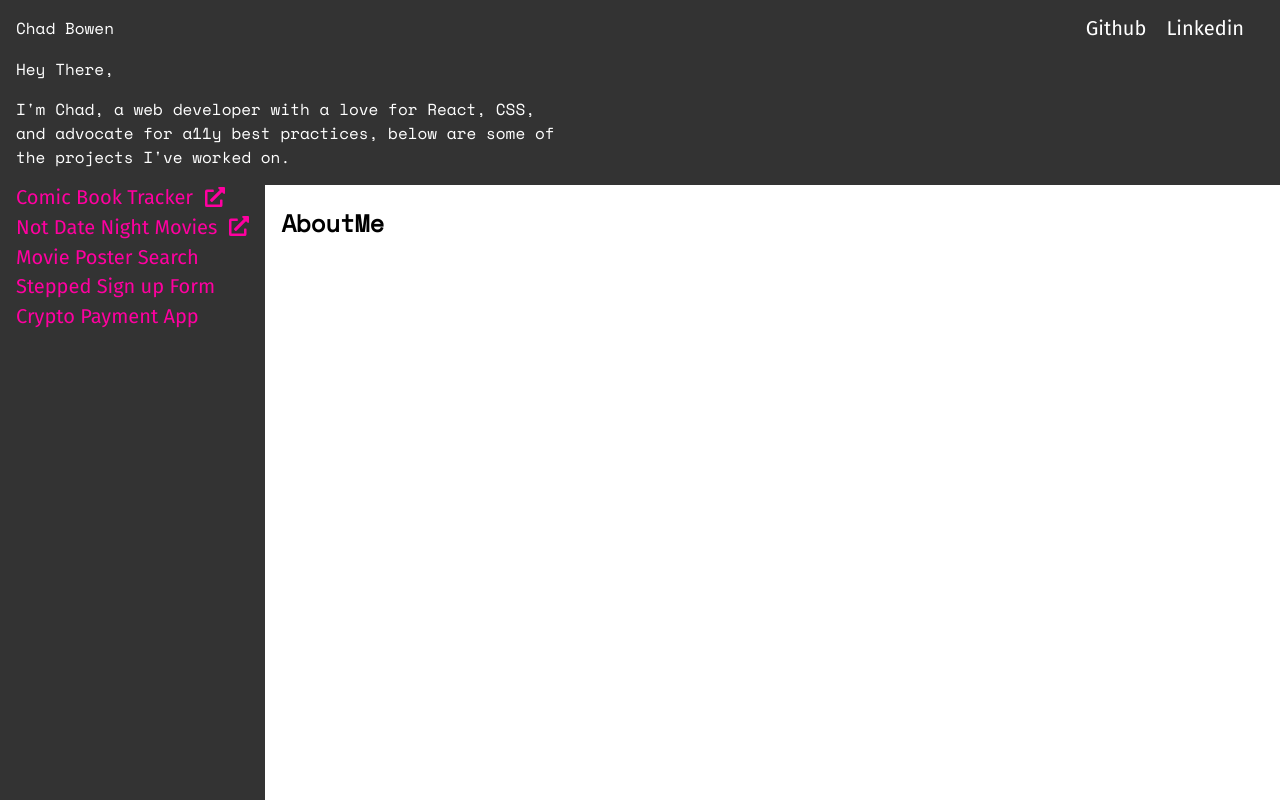
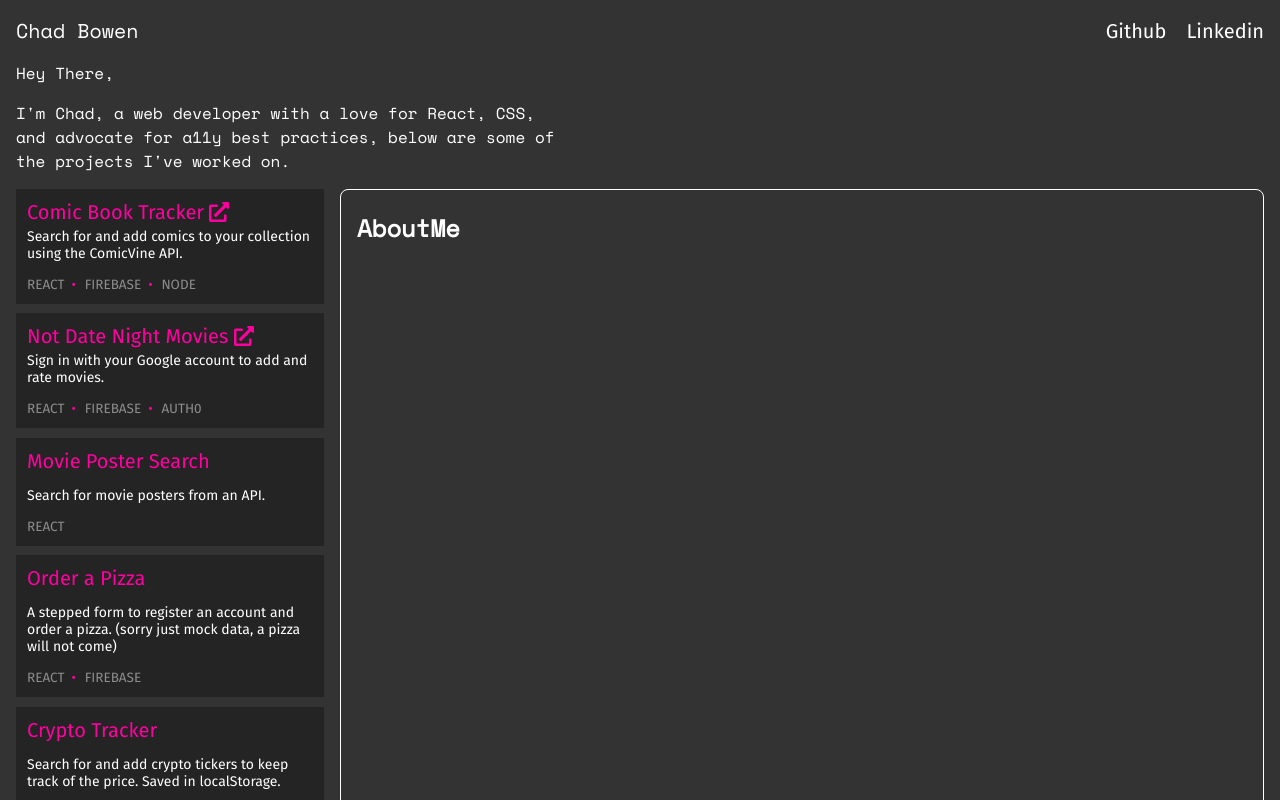
Before and after one commit to Chadbowen248/new-portfolio, a React (Create React App) app: page / in a window 1280 px wide. Shown: the top 800 px of the page. Built offline with nearby package versions, Linux system fonts and the light colour scheme.

Commit message:
mobile and desktop style done

```diff
--- a/src/App.js
+++ b/src/App.js
@@ -17,31 +17,36 @@ const App = () => {
     {
       linkText: 'Comic Book Tracker',
       link:  'https://comic-app-one.herokuapp.com/',
-      madeWith: 'React, Firebase',
+      madeWith: ['React', 'Firebase', 'Node'],
+      description: 'Search for and add comics to your collection using the ComicVine API.',
       external: true
     },
     {
       linkText: 'Not Date Night Movies',
       link:  'https://movie-app-one.herokuapp.com/',
-      madeWith: 'React, Firebase',
+      madeWith: ['React', 'Firebase', 'Auth0'],
+      description: 'Sign in with your Google account to add and rate movies.',
       external: true
     },
     {
       linkText: 'Movie Poster Search',
       link:  '/moviePosterSearch',
-      madeWith: 'React, Firebase',
+      madeWith: ['React'],
+      description: 'Search for movie posters from an API.',
       external: false
     },
     {
-      linkText: 'Stepped Sign up Form',
+      linkText: 'Order a Pizza',
       link:  '/steppedSignUpForm',
-      madeWith: 'React, Firebase',
+      madeWith: ['React', 'Firebase'],
+      description: 'A stepped form to register an account and order a pizza. (sorry just mock data, a pizza will not come)',
       external: false
     },
     {
-      linkText: 'Crypto Payment App',
+      linkText: 'Crypto Tracker',
       link:  '/cryptoPaymentApp',
-      madeWith: 'React, Firebase',
+      madeWith: ['React', 'local storage'],
+      description: 'Search for and add crypto tickers to keep track of the price. Saved in localStorage.',
       external: false
     },
   ]
--- a/src/Components/ProjectLink.js
+++ b/src/Components/ProjectLink.js
@@ -3,16 +3,21 @@ import { FontAwesomeIcon } from "@fortawesome/react-fontawesome";
 
 const LinkorAnchorTag = ({link, external, children}) => {
     return external ? <a href={link} className="projects__link">{children}
-    {external && <FontAwesomeIcon icon={['fas', 'external-link-alt']} />}</a> :
+    </a> :
     <Link to={link} className="projects__link">{children}</Link>
 }
 
-const ProjectLink = ({linkText, link, madeWith, external}) => {
+const ProjectLink = ({linkText, link, madeWith, external, description}) => {
     return <li>
-                <LinkorAnchorTag link={link} external={external}>
-                    {/* more stuff goes here */}
-                    {linkText}
-                </LinkorAnchorTag>
+            <LinkorAnchorTag link={link} external={external}>
+                <div className="projects__item">
+                    {linkText} {external && <FontAwesomeIcon icon={['fas', 'external-link-alt']} />}
+                    <p className="projects__description">{description}</p>
+                    <ul className="projects__made-with-list">
+                        {madeWith.map((item, index) => <li className="projects__made-with-list-item" key={index}>{item}</li>)}
+                    </ul>
+                </div>
+            </LinkorAnchorTag>
            </li>
  }
 
--- a/src/index.css
+++ b/src/index.css
@@ -8,8 +8,14 @@
   src: url("./Fonts/FiraSans-Regular.ttf") format("truetype");
 }
 
+* {
+  box-sizing: border-box;
+}
+
 :root {
   --dark: rgba(0, 0, 0, 0.8);
+  --darker: #252424;
+  --gray: #8d8d8d;
   --pink: #ff00a0;
   --white: rgb(255, 255, 255);
 }
@@ -22,10 +28,16 @@ header,
   padding-right: 1em;
 }
 
+.about-me {
+  margin-left: 1em;
+  margin-right: 1em;
+}
+
 body {
   background-color: var(--dark);
   margin: 0;
   font-family: "Space Mono";
+  color: var(--white);
 }
 
 a {
@@ -37,6 +49,10 @@ a {
 ul {
   list-style-type: none;
   padding-left: 0;
+}
+
+li {
+  font-size: clamp(1rem, 1.875vw, 1.25rem);
 }
 
 /* Header */
@@ -54,8 +70,8 @@ ul {
   display: none;
 }
 
-.header-nav__link--text:first-of-type {
-  margin-right: 1em;
+.header-nav__link--icon {
+  margin-left: 0.75rem;
 }
 
 /* Intro */
@@ -79,36 +95,87 @@ ul {
   padding-top: 0.3rem;
 }
 
-.intro {
-  color: var(--white);
+.projects__description,
+.projects__made-with-list {
+  display: none;
+}
+
+.projects__made-with-list {
+  font-family: "Fira Sans";
+  text-transform: uppercase;
+  color: var(--gray);
 }
 
 .about-me {
-  background-color: white;
-  height: 100vh;
-}
-
-svg {
-  margin-left: 0.75rem;
-}
-
-.copy {
-  font-size: 1rem;
-  color: var(--pink);
-  font-family: "Anton";
-  margin: 0;
-  display: none;
-}
-
-.project-info {
-  border: 3px solid var(--pink);
-  color: var(--white);
+  border: var(--white) solid 1px;
+  border-radius: 0.5em;
 }
 
 @media (min-width: 760px) {
   .grid-container {
     display: grid;
-    grid-template-columns: auto 1fr;
+    grid-template-columns: 1fr 3fr;
+    padding-right: 1em;
+    padding-left: 1em;
+    grid-column-gap: 1em;
+  }
+
+  .projects {
+    padding-left: 0;
+    padding-right: 0;
+  }
+
+  .projects * + * {
+    margin-top: 0.25em;
+  }
+
+  .projects__item {
+    background-color: var(--darker);
+    border: 1px solid transparent;
+    padding: 0.5em;
+  }
+
+  .projects__item:hover {
+    border: var(--white) solid 1px;
+  }
+
+  .projects__description,
+  .projects__made-with {
+    display: inherit;
+  }
+
+  .projects__made-with-list {
+    display: flex;
+  }
+
+  .projects__made-with-list > * + * {
+    padding-left: 1.5em;
+  }
+
+  .projects__made-with-list-item {
+    position: relative;
+  }
+
+  .projects__made-with-list li + li::before {
+    content: "•";
+    color: var(--pink);
+    position: absolute;
+    left: 7px;
+  }
+
+  .projects__made-with-list-item {
+    margin: 0;
+    font-size: 0.675em;
+  }
+
+  .projects__description {
+    color: var(--white);
+    font-size: clamp(0.75rem, 1.75vw, 0.875rem);
+  }
+
+  .about-me {
+    margin-left: 0;
+    margin-right: 0;
   }
 }
 
@@ -124,8 +191,8 @@ svg {
   .header-nav__link--text {
     display: inherit;
   }
+
+  .header-nav li:last-child {
+    margin-left: 1em;
+  }
 }
-
-/* h1 {
-  font-size: clamp(1.75rem, 3vw, 2rem);
-} */
```
